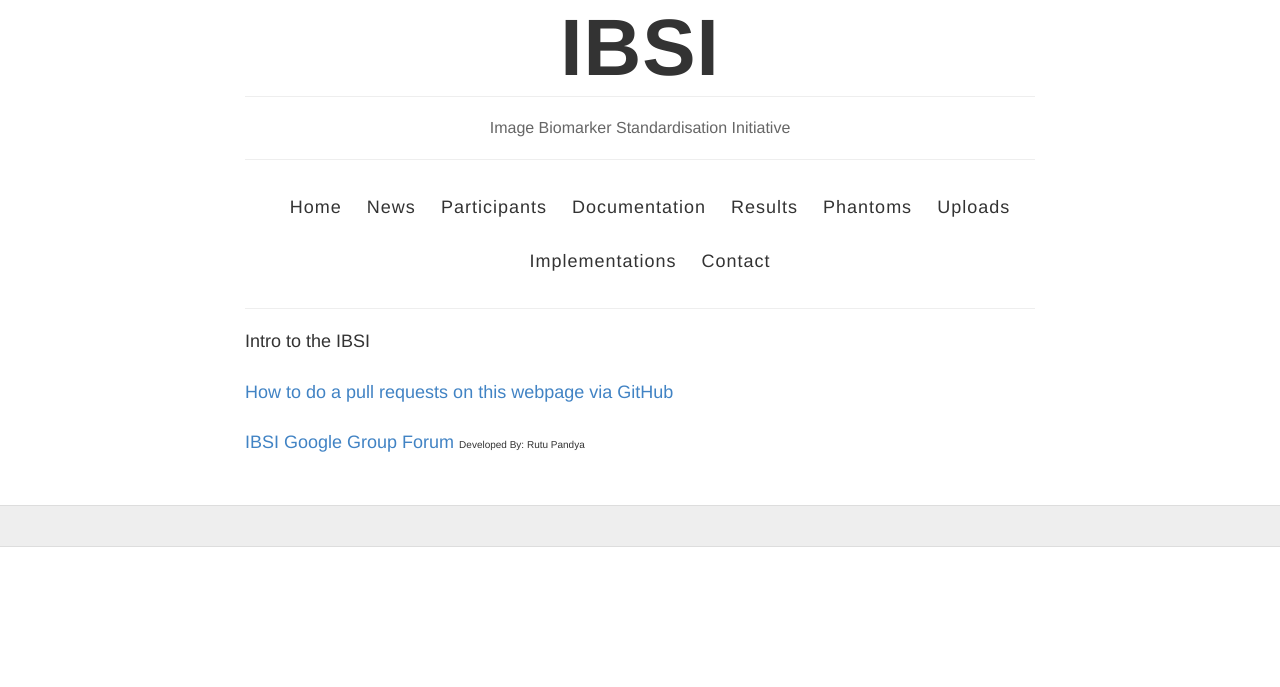
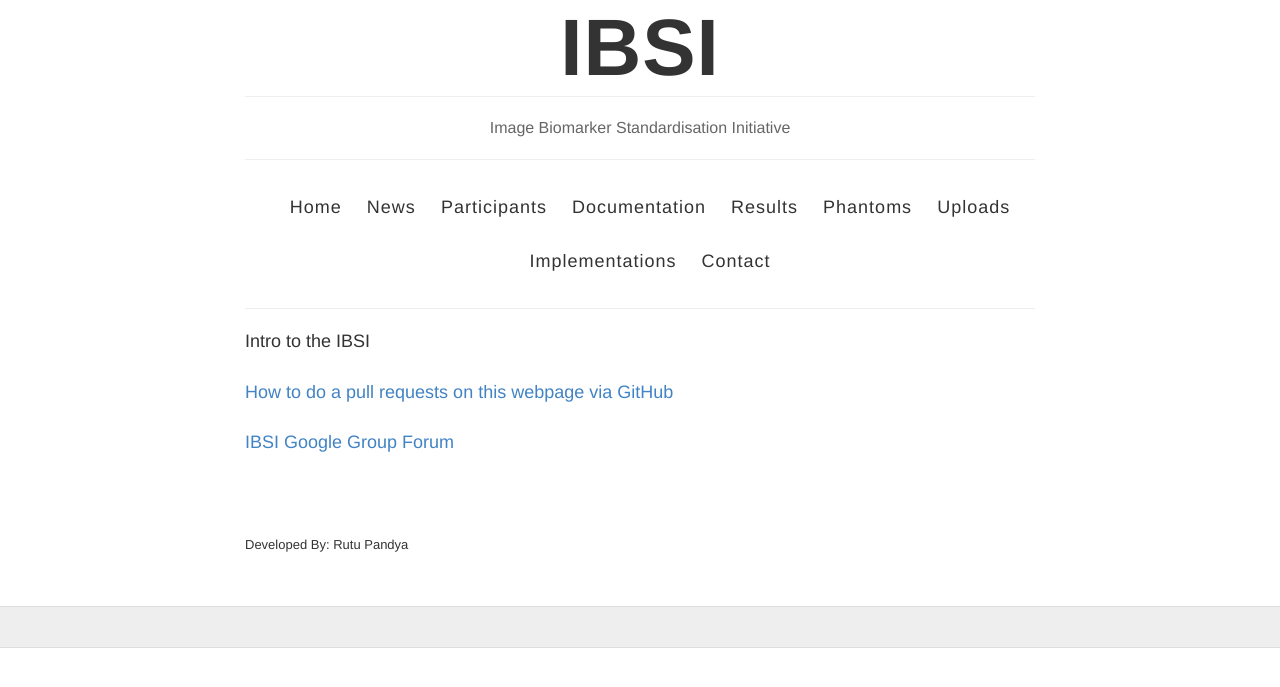
Before and after one commit to rkpandya/IBSI-test, a Jekyll site: the page built from index.html, in a window 1280 px wide. Shown: the top 687 px of the page. Built offline with Jekyll 4.4.1, drawn with Linux system fonts in a browser that asks for light colours.

Commit message:
Update index.html

```diff
--- a/index.html
+++ b/index.html
@@ -44,5 +44,9 @@ Intro to the IBSI
 <br style="margin-bottom:240px;"/>
 
 <a href="https://groups.google.com/forum/#!forum/the_ibsi">IBSI Google Group Forum</a>
-<font size="1">Developed By: Rutu Pandya</font>
+<br style="margin-bottom:240px;"/>
+<br style="margin-bottom:240px;"/>
+<br style="margin-bottom:240px;"/>
+<br style="margin-bottom:240px;"/>
+<font size="2">Developed By: Rutu Pandya</font>
 </body>
```
